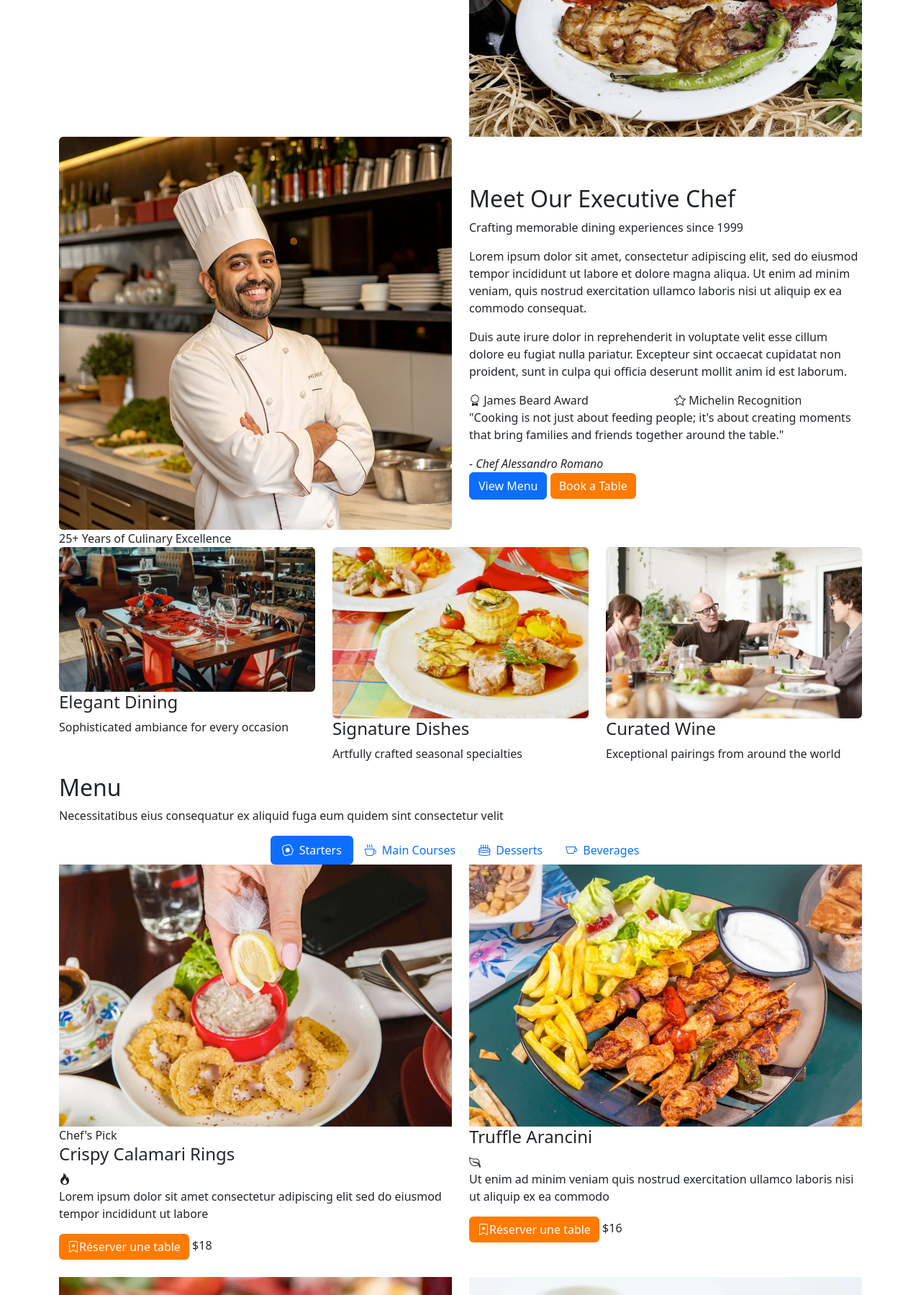
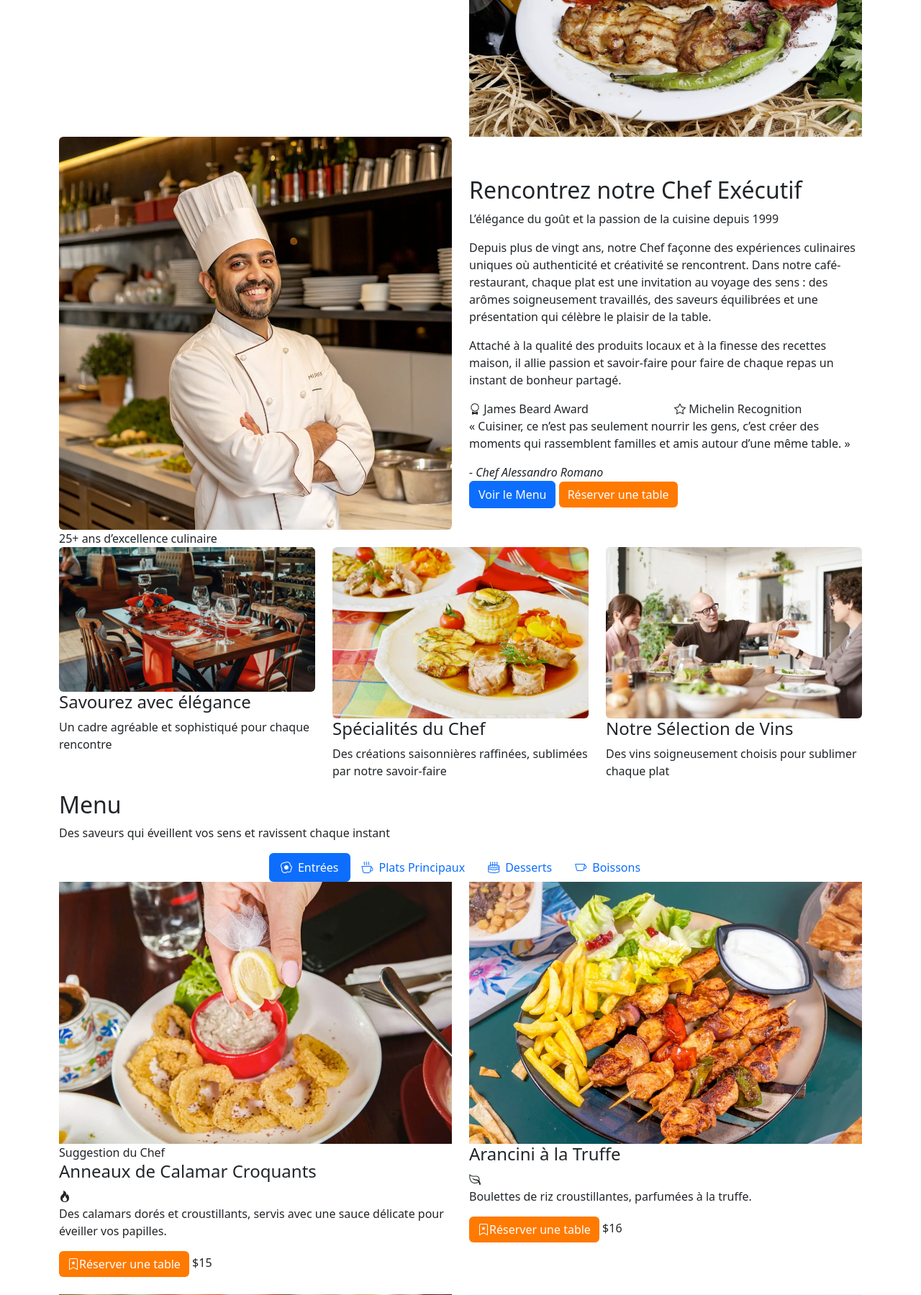
Before and after one commit to gracerukendo/Caf--Restau-Savor, a PHP site: page /index.php in a window 1280 px wide. Shown: the part 1029-2828 px from the top of the page at 72% size. Run offline with PHP 8.4, Linux system fonts and the light colour scheme.

Commit message:
Traduire et adapter les sections du site en français

```diff
--- a/index.php
+++ b/index.php
@@ -164,7 +164,7 @@
               <img src="assets/img/restaurant/chef-3.webp" alt="Executive Chef" class="img-fluid rounded">
               <div class="experience-badge">
                 <span class="years">25+</span>
-                <span class="text">Years of Culinary Excellence</span>
+                <span class="text">ans d’excellence culinaire</span>
               </div>
             </div>
           </div>
@@ -172,14 +172,15 @@
           <div class="col-lg-6" data-aos="fade-left" data-aos-delay="300">
             <div class="about-content">
               <div class="section-header">
-                <h2>Meet Our Executive Chef</h2>
-                <p class="subtitle">Crafting memorable dining experiences since 1999</p>
+                <h2>Rencontrez notre Chef Exécutif</h2>
+                <p class="subtitle">L’élégance du goût et la passion de la cuisine depuis 1999</p>
               </div>
 
               <div class="story-text">
-                <p>Lorem ipsum dolor sit amet, consectetur adipiscing elit, sed do eiusmod tempor incididunt ut labore et dolore magna aliqua. Ut enim ad minim veniam, quis nostrud exercitation ullamco laboris nisi ut aliquip ex ea commodo consequat.</p>
-
-                <p>Duis aute irure dolor in reprehenderit in voluptate velit esse cillum dolore eu fugiat nulla pariatur. Excepteur sint occaecat cupidatat non proident, sunt in culpa qui officia deserunt mollit anim id est laborum.</p>
+                <p>Depuis plus de vingt ans, notre Chef façonne des expériences culinaires uniques où authenticité et créativité se rencontrent.
+                Dans notre café-restaurant, chaque plat est une invitation au voyage des sens : des arômes soigneusement travaillés, des saveurs équilibrées et une présentation qui célèbre le plaisir de la table.</p>
+
+                <p>Attaché à la qualité des produits locaux et à la finesse des recettes maison, il allie passion et savoir-faire pour faire de chaque repas un instant de bonheur partagé.</p>
               </div>
 
               <div class="chef-highlights">
@@ -201,14 +202,14 @@
 
               <div class="chef-quote">
                 <blockquote>
-                  "Cooking is not just about feeding people; it's about creating moments that bring families and friends together around the table."
+                  « Cuisiner, ce n’est pas seulement nourrir les gens, c’est créer des moments qui rassemblent familles et amis autour d’une même table. »
                 </blockquote>
                 <cite>- Chef Alessandro Romano</cite>
               </div>
 
               <div class="cta-buttons">
-                <a href="#menu" class="btn btn-primary">View Menu</a>
-                <a href="#book-a-table" class="btn btn-orange">Book a Table</a>
+                <a href="#menu" class="btn btn-primary">Voir le Menu</a>
+                <a href="#book-a-table" class="btn btn-orange">Réserver une table</a>
               </div>
             </div>
           </div>
@@ -220,8 +221,8 @@
               <div class="gallery-item">
                 <img src="assets/img/restaurant/showcase-2.webp" alt="Restaurant Interior" class="img-fluid rounded">
                 <div class="gallery-caption">
-                  <h4>Elegant Dining</h4>
-                  <p>Sophisticated ambiance for every occasion</p>
+                  <h4>Savourez avec élégance</h4>
+                  <p>Un cadre agréable et sophistiqué pour chaque rencontre</p>
                 </div>
               </div>
             </div><!-- End Gallery Item -->
@@ -230,8 +231,8 @@
               <div class="gallery-item">
                 <img src="assets/img/restaurant/main-4.webp" alt="Signature Dish" class="img-fluid rounded">
                 <div class="gallery-caption">
-                  <h4>Signature Dishes</h4>
-                  <p>Artfully crafted seasonal specialties</p>
+                  <h4>Spécialités du Chef</h4>
+                  <p>Des créations saisonnières raffinées, sublimées par notre savoir-faire</p>
                 </div>
               </div>
             </div><!-- End Gallery Item -->
@@ -240,8 +241,8 @@
               <div class="gallery-item">
                 <img src="assets/img/restaurant/misc-7.webp" alt="Wine Selection" class="img-fluid rounded">
                 <div class="gallery-caption">
-                  <h4>Curated Wine</h4>
-                  <p>Exceptional pairings from around the world</p>
+                  <h4>Notre Sélection de Vins</h4>
+                  <p>Des vins soigneusement choisis pour sublimer chaque plat</p>
                 </div>
               </div>
             </div><!-- End Gallery Item -->
@@ -258,7 +259,7 @@
       <!-- Section Title -->
       <div class="container section-title" data-aos="fade-up">
         <h2>Menu</h2>
-        <p>Necessitatibus eius consequatur ex aliquid fuga eum quidem sint consectetur velit</p>
+        <p>Des saveurs qui éveillent vos sens et ravissent chaque instant</p>
       </div><!-- End Section Title -->
 
       <div class="container" data-aos="fade-up" data-aos-delay="100">
@@ -269,12 +270,12 @@
               <ul class="nav nav-pills justify-content-center" id="menuTabs" role="tablist">
                 <li class="nav-item" role="presentation">
                   <button class="nav-link active" id="menu-starters-tab" data-bs-toggle="pill" data-bs-target="#menu-starters" type="button" role="tab">
-                    <i class="bi bi-egg-fried me-2"></i>Starters
+                    <i class="bi bi-egg-fried me-2"></i>Entrées
                   </button>
                 </li>
                 <li class="nav-item" role="presentation">
                   <button class="nav-link" id="menu-mains-tab" data-bs-toggle="pill" data-bs-target="#menu-mains" type="button" role="tab">
-                    <i class="bi bi-cup-hot me-2"></i>Main Courses
+                    <i class="bi bi-cup-hot me-2"></i>Plats Principaux
                   </button>
                 </li>
                 <li class="nav-item" role="presentation">
@@ -284,7 +285,7 @@
                 </li>
                 <li class="nav-item" role="presentation">
                   <button class="nav-link" id="menu-drinks-tab" data-bs-toggle="pill" data-bs-target="#menu-drinks" type="button" role="tab">
-                    <i class="bi bi-cup me-2"></i>Beverages
+                    <i class="bi bi-cup me-2"></i>Boissons
                   </button>
                 </li>
               </ul>
@@ -300,19 +301,19 @@
                 <div class="menu-item">
                   <div class="menu-item-image">
                     <img src="assets/img/restaurant/starter-6.webp" class="img-fluid" alt="Starter">
-                    <div class="special-badge">Chef's Pick</div>
+                    <div class="special-badge">Suggestion du Chef</div>
                   </div>
                   <div class="menu-item-content">
                     <div class="menu-item-header">
-                      <h4>Crispy Calamari Rings</h4>
+                      <h4>Anneaux de Calamar Croquants</h4>
                       <div class="dietary-tags">
                         <span class="tag spicy"><i class="bi bi-fire"></i></span>
                       </div>
                     </div>
-                    <p>Lorem ipsum dolor sit amet consectetur adipiscing elit sed do eiusmod tempor incididunt ut labore</p>
+                    <p>Des calamars dorés et croustillants, servis avec une sauce délicate pour éveiller vos papilles.</p>
                     <div class="menu-item-footer">
                             <a href="#book-a-table" class="btn btn-orange"> <i class="bi bi-bookmark-star"></i>Réserver une table</a>
-                      <span class="price">$18</span>
+                      <span class="price">$15</span>
                     </div>
                   </div>
                 </div>
@@ -325,12 +326,12 @@
                   </div>
                   <div class="menu-item-content">
                     <div class="menu-item-header">
-                      <h4>Truffle Arancini</h4>
+                      <h4>Arancini à la Truffe</h4>
                       <div class="dietary-tags">
                         <span class="tag vegetarian"><i class="bi bi-leaf"></i></span>
                       </div>
                     </div>
-                    <p>Ut enim ad minim veniam quis nostrud exercitation ullamco laboris nisi ut aliquip ex ea commodo</p>
+                    <p>Boulettes de riz croustillantes, parfumées à la truffe.</p>
                     <div class="menu-item-footer">
                          <a href="#book-a-table" class="btn btn-orange"> <i class="bi bi-bookmark-star"></i>Réserver une table</a>
                       <span class="price">$16</span>
@@ -346,15 +347,15 @@
                   </div>
                   <div class="menu-item-content">
                     <div class="menu-item-header">
-                      <h4>Salmon Ceviche</h4>
+                      <h4>Ceviche de Saumon</h4>
                       <div class="dietary-tags">
                         <span class="tag gluten-free"><i class="bi bi-check-circle"></i></span>
                       </div>
                     </div>
-                    <p>Duis aute irure dolor in reprehenderit in voluptate velit esse cillum dolore eu fugiat nulla</p>
+                    <p>Saumon frais mariné aux agrumes, servi en entrée rafraîchissante.</p>
                     <div class="menu-item-footer">
                          <a href="#book-a-table" class="btn btn-orange"> <i class="bi bi-bookmark-star"></i>Réserver une table</a>
-                      <span class="price">$22</span>
+                      <span class="price">10$</span>
                     </div>
                   </div>
                 </div>
@@ -367,15 +368,15 @@
                   </div>
                   <div class="menu-item-content">
                     <div class="menu-item-header">
-                      <h4>Beef Tartare</h4>
+                      <h4>Tartare de Bœuf</h4>
                       <div class="dietary-tags">
                         <span class="tag premium"><i class="bi bi-star-fill"></i></span>
                       </div>
                     </div>
-                    <p>Excepteur sint occaecat cupidatat non proident sunt in culpa qui officia deserunt mollit anim</p>
+                    <p>Bœuf cru finement haché, assaisonné pour révéler toutes ses saveurs.</p>
                     <div class="menu-item-footer">
                       <a href="#book-a-table" class="btn btn-orange"> <i class="bi bi-bookmark-star"></i>Réserver une table</a>
-                      <span class="price">$28</span>
+                      <span class="price">25$</span>
                     </div>
                   </div>
                 </div>
```
